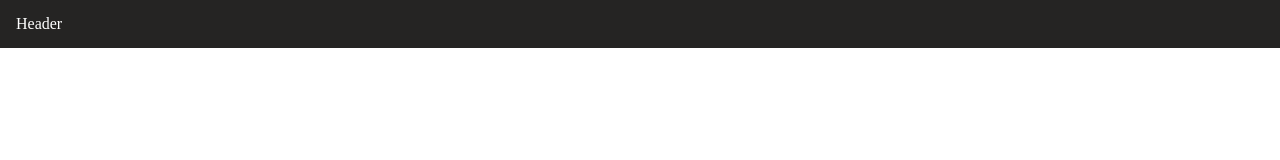
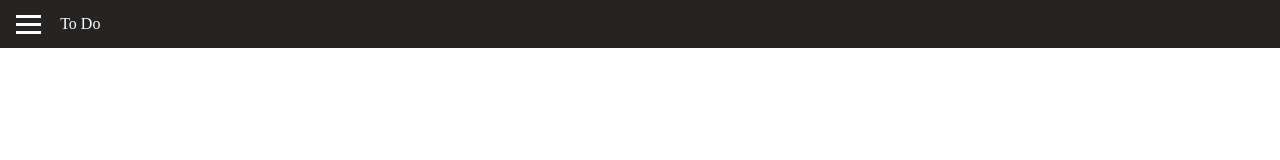
Before and after one commit to crowwan/to-do-list, a React (Create React App) app: page / in a window 1280 px wide. Shown: the top 160 px of the page. Built offline with nearby package versions, Linux system fonts and the light colour scheme.

Commit message:
feat: Create Menu btn css

```diff
--- a/src/layouts/Header.jsx
+++ b/src/layouts/Header.jsx
@@ -6,14 +6,40 @@ const StyledHeader = styled.header`
   display: flex;
   align-items: center;
   height: 3rem;
+  gap: 1.2rem;
   color: #fff;
 `;
-const StyledNavButton = styled.span``;
+const StyledNavButton = styled.div`
+  cursor: pointer;
+  position: relative;
+  width: 25px;
+  height: 3px;
+  background-color: #fff;
+  &::after {
+    content: "";
+    position: absolute;
+    top: -8px;
+    width: 25px;
+    height: 3px;
+    background-color: #fff;
+  }
+  &::before {
+    content: "";
+    position: absolute;
+    top: 8px;
+    width: 25px;
+    height: 3px;
+    background-color: #fff;
+  }
+`;
 
 function Header() {
   return (
     <StyledContainer bgColor={"#252423"}>
-      <StyledHeader>Header</StyledHeader>
+      <StyledHeader>
+        <StyledNavButton />
+        <div>To Do</div>
+      </StyledHeader>
     </StyledContainer>
   );
 }
```
